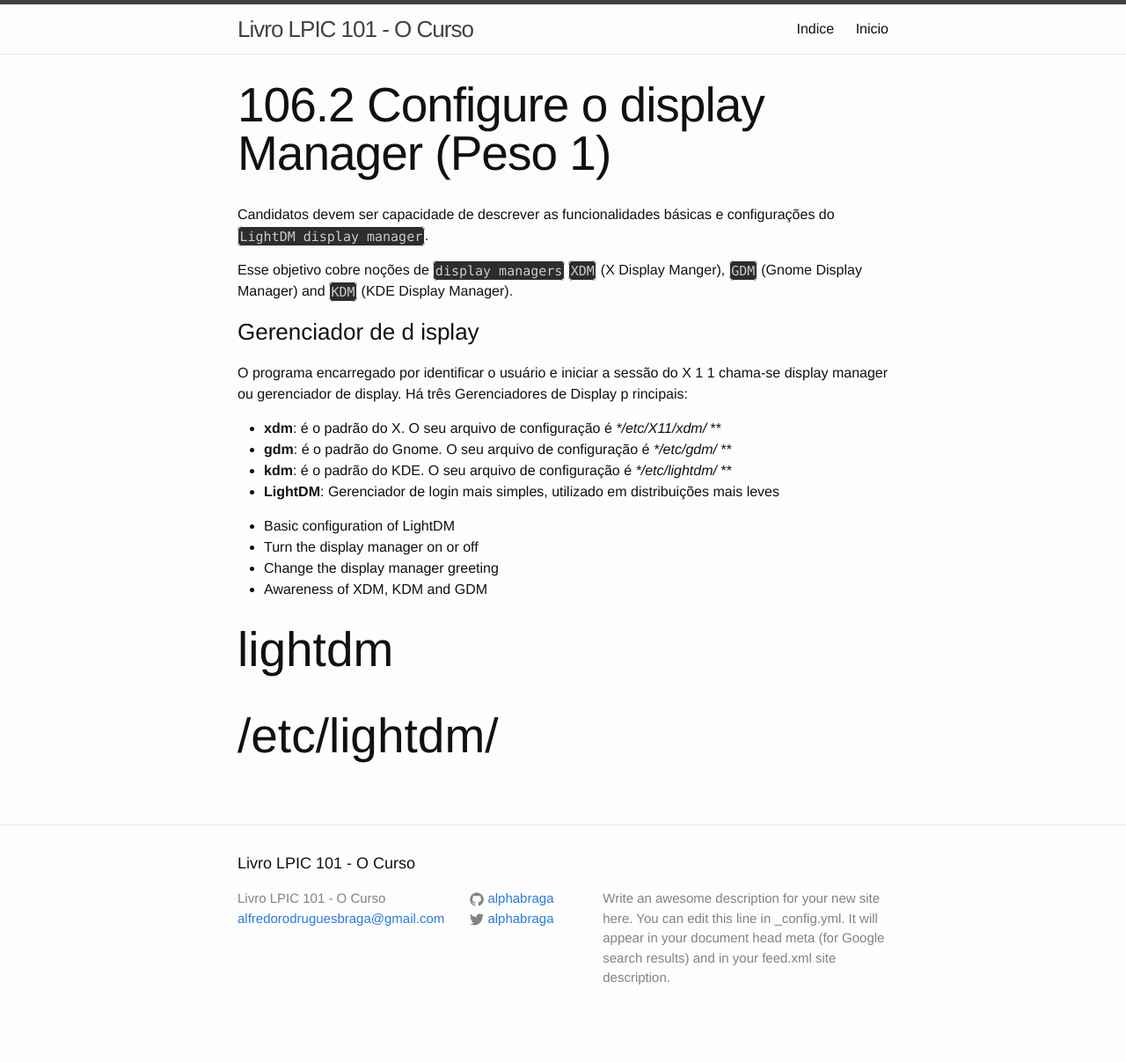
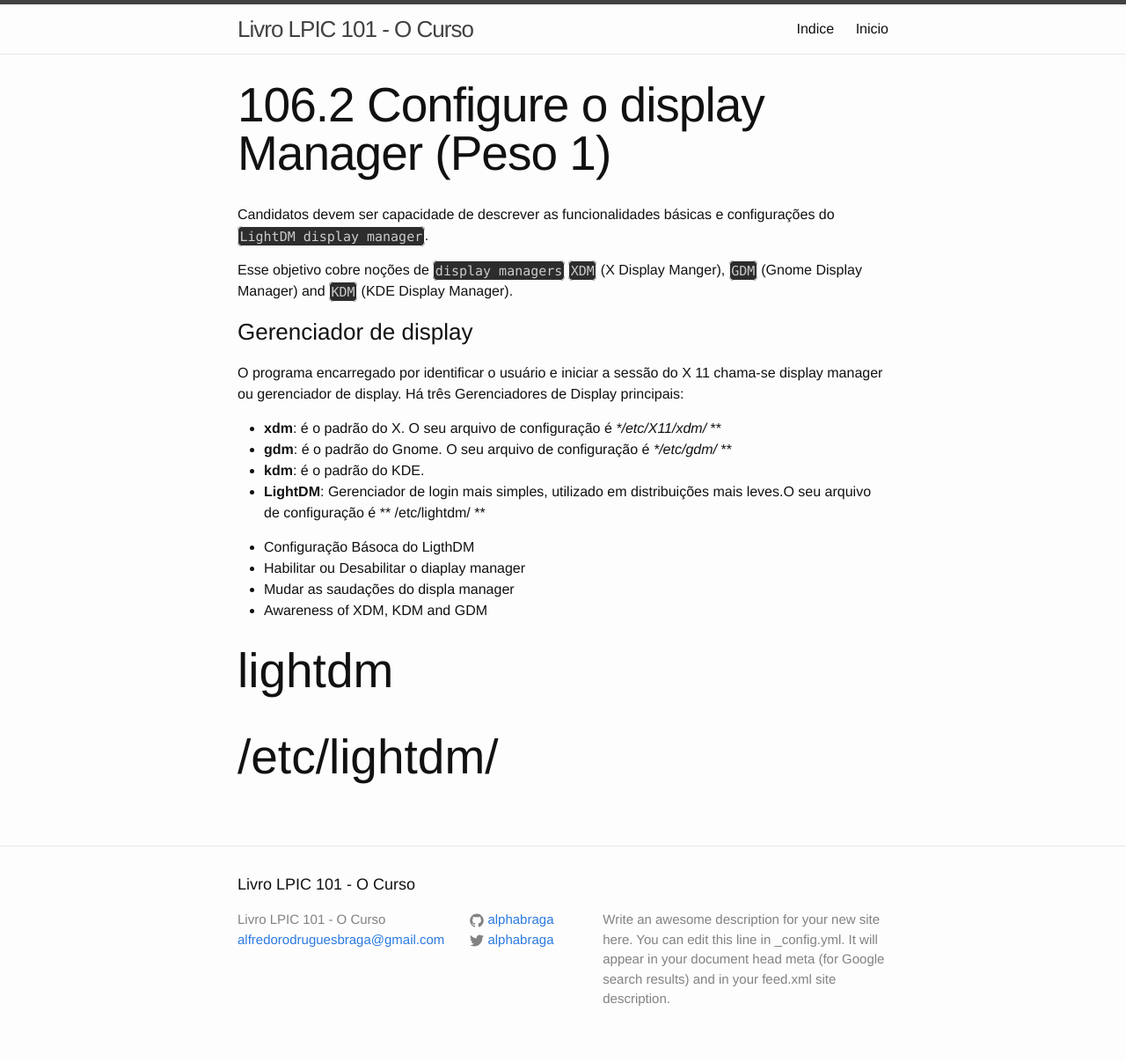
Before and after one commit to alphabraga/lpic1, a Jekyll site: the page built from topicos/106/106-2-configure-o-display-manager.md, in a window 1280 px wide. Shown: the whole page at 88% size. Built offline with Jekyll 4.4.1, drawn with Linux system fonts in a browser that asks for light colours; before the commit the page ends 1183 px from its top, so only the background shows below that.

Commit message:
alterações do 106-2

```diff
--- a/topicos/106/106-2-configure-o-display-manager.md
+++ b/topicos/106/106-2-configure-o-display-manager.md
@@ -10,17 +10,17 @@ Candidatos devem ser capacidade de descrever as funcionalidades básicas e confi
 Esse objetivo cobre noções de `display managers` `XDM` (X Display Manger), `GDM` (Gnome Display Manager) and `KDM` (KDE Display Manager).
 
 
-### Gerenciador de d isplay
-O programa encarregado por identificar o usuário e iniciar a sessão do X 1 1 cha­ma-se display manager ou gerenciador de display. Há três Gerenciadores de Dis­play p rincipais:
+### Gerenciador de display
+O programa encarregado por identificar o usuário e iniciar a sessão do X 11 cha­ma-se display manager ou gerenciador de display. Há três Gerenciadores de Dis­play principais:
 
 * **xdm**: é o padrão do X. O seu arquivo de configuração é **/etc/X11/xdm/* **
 * **gdm**: é o padrão do Gnome. O seu arquivo de configuração é **/etc/gdm/* **
-* **kdm**: é o padrão do KDE. O seu arquivo de configuração é **/etc/lightdm/* **
-* **LightDM**: Gerenciador de login mais simples, utilizado em distribuições mais leves
+* **kdm**: é o padrão do KDE.
+* **LightDM**: Gerenciador de login mais simples, utilizado em distribuições mais leves.O seu arquivo de configuração é ** /etc/lightdm/ **
 
-* Basic configuration of LightDM
-* Turn the display manager on or off
-* Change the display manager greeting
+* Configuração Básoca do LigthDM
+* Habilitar ou Desabilitar o diaplay manager
+* Mudar as saudações do displa manager
 * Awareness of XDM, KDM and GDM
 
 ## lightdm
```
Also changed, not shown: topicos/106/106-1-instale-e-configure-X11.md (+12 -6 lines).
